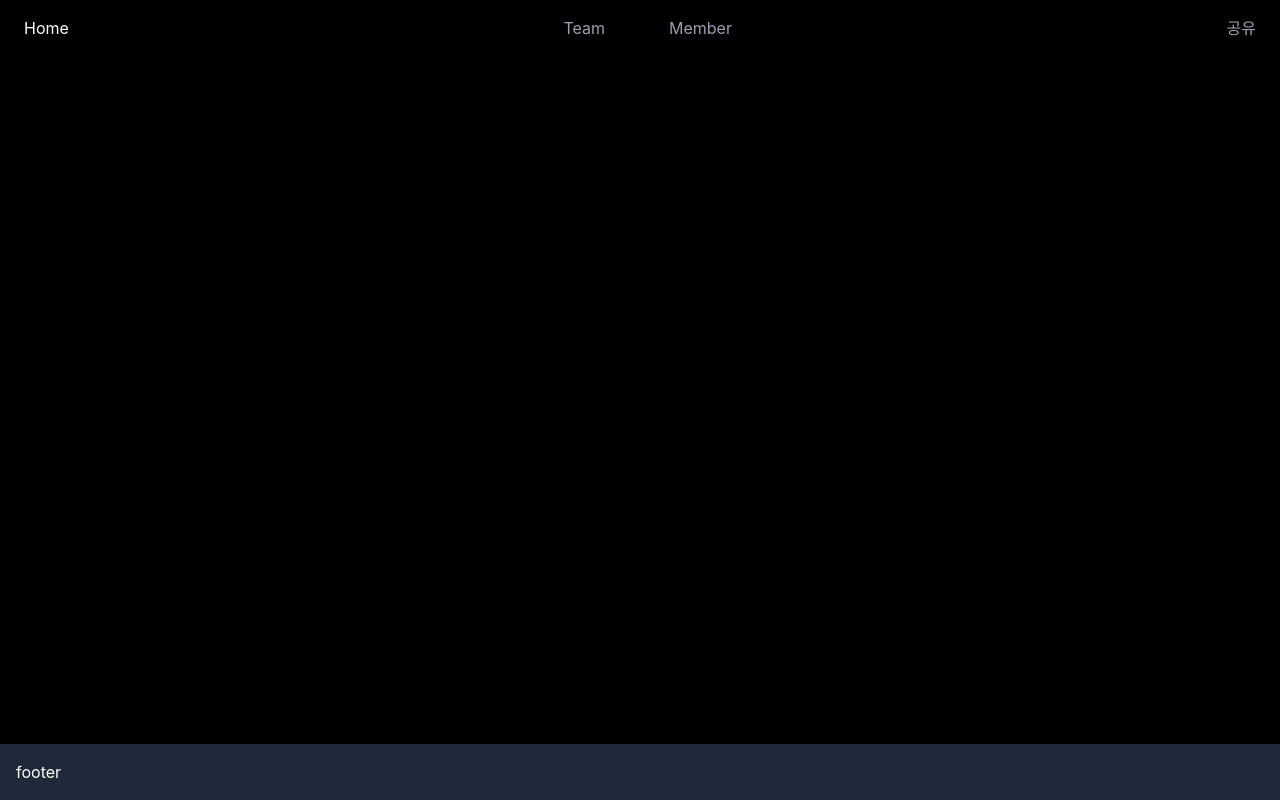
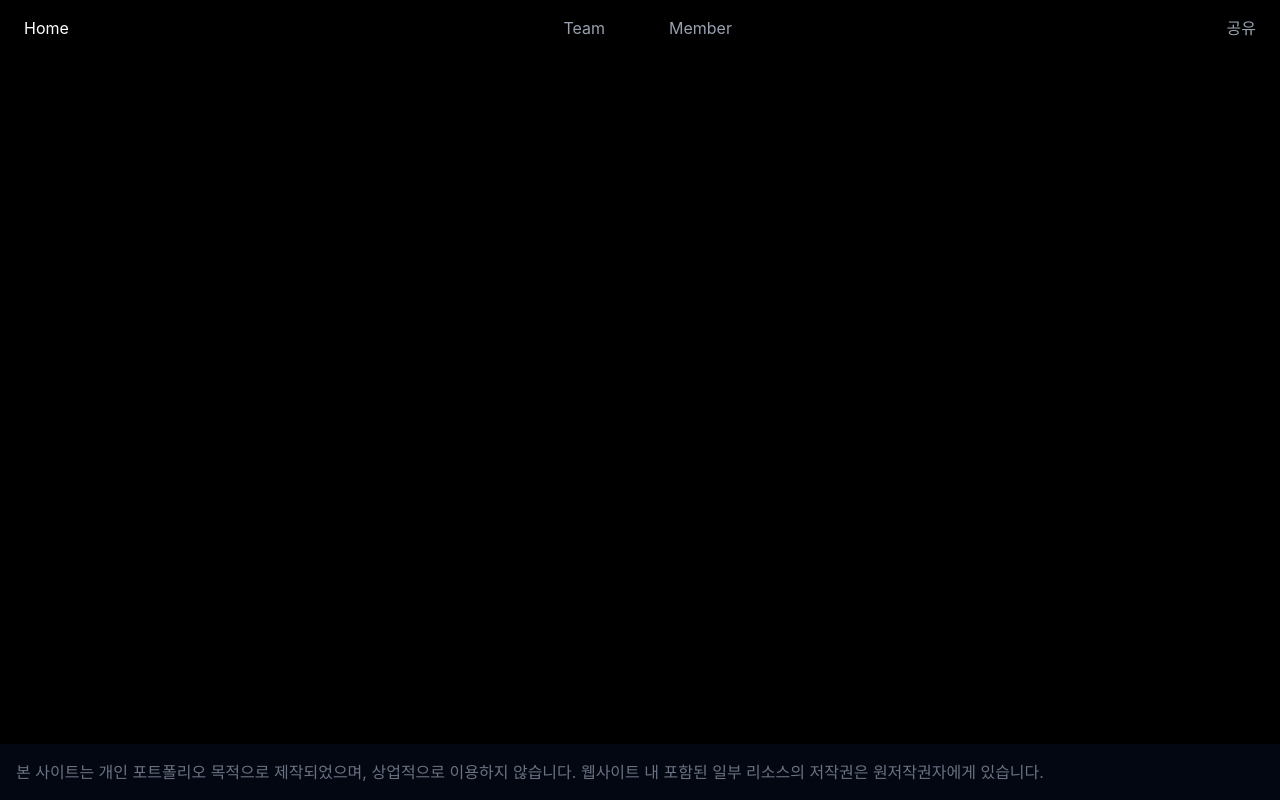
Before and after one commit to ardan0128/3AM, a React (Vite) app in the folder front-end/vite-3am/: page / in a window 1280 px wide. Built offline with nearby package versions, Linux system fonts and the light colour scheme; no server answers.

Commit message:
[FEAT] footer description

```diff
--- a/front-end/vite-3am/src/components/Footer/Footer.tsx
+++ b/front-end/vite-3am/src/components/Footer/Footer.tsx
@@ -1,7 +1,11 @@
 export default function Footer() {
   return (
     <>
-      <footer className="bg-gray-800 p-4 text-white">footer</footer>
+      <footer className="bg-gray-950 p-4 text-gray-500">
+        본 사이트는 개인 포트폴리오 목적으로 제작되었으며, 상업적으로 이용하지
+        않습니다. 웹사이트 내 포함된 일부 리소스의 저작권은 원저작권자에게
+        있습니다.
+      </footer>
     </>
   );
 }
```
